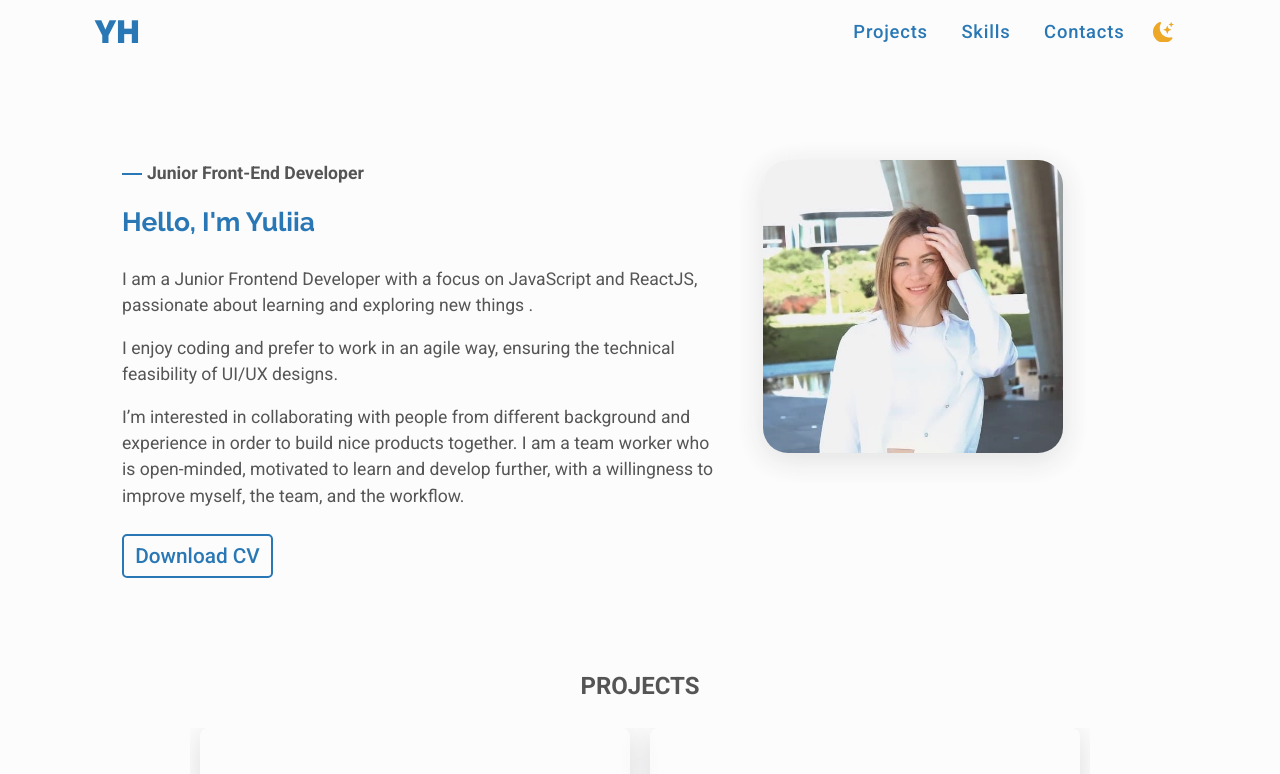
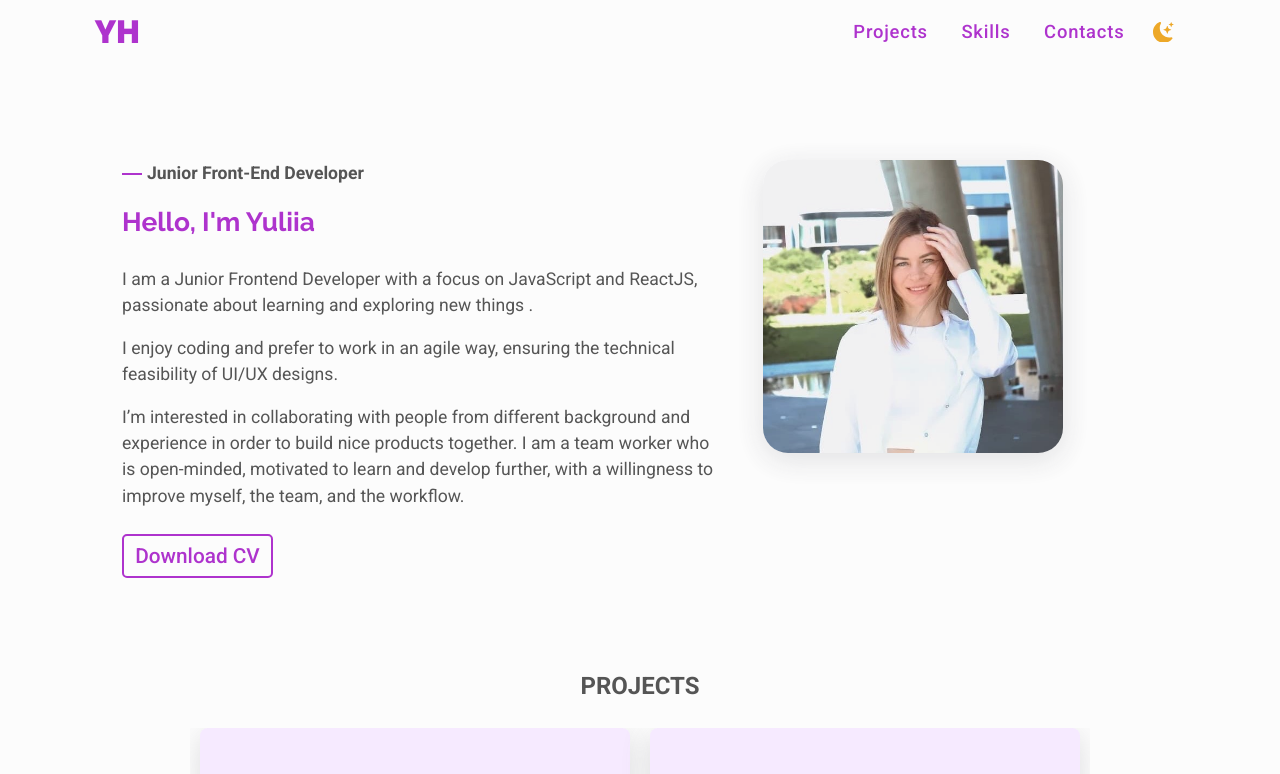
Before and after one commit to Yuliia-Harkusha/portfolio, a React (Create React App) app: page / in a window 1280 px wide. Shown: the top 774 px of the page. Built offline with nearby package versions, Linux system fonts and the light colour scheme.

Commit message:
add bg color to projects cards

```diff
--- a/src/App.css
+++ b/src/App.css
@@ -10,9 +10,10 @@
 .light {
   --clr-bg: #fcfcfc;
   --clr-bg-alt: #fff;
+  --clr-add: #f6eaff;
   --clr-fg: #555;
   --clr-fg-alt: #444;
-  --clr-primary: #2978b5;
+  --clr-primary: #ae33cd;
   --shadow: rgba(100, 100, 111, 0.2) 0px 7px 29px 0px;
 }
 
@@ -20,11 +21,12 @@
   --clr-bg: #2d1950;
   --bg-img: url(images/Night.jpg);
   --clr-bg-alt: rgba(12, 8, 24, 0.904);
+  --clr-add: hsla(243, 27%, 15%, 0.663);
   --crl-sticky: #1b1a2ea9;
   --clr-fg: #f1f1f1;
   --clr-fg-alt: #d6d2ff;
   --clr-primary: #c770f0;
-  --shadow: 0 4px 5px 3px rgba(119, 53, 136, 0.459);
+  --shadow: 0 4px 5px 3px hsla(288, 44%, 37%, 0.459);
 }
 
 main {
@@ -56,7 +58,7 @@ main {
 
 .link:hover,
 .link:focus {
-  opacity: 0.77;
+  opacity: 0.8;
 }
 
 .link-icon {
--- a/src/components/Projects/Projects.css
+++ b/src/components/Projects/Projects.css
@@ -42,6 +42,7 @@
   text-align: center;
   box-shadow: var(--shadow);
   border-radius: 8px;
+  background-color: var(--clr-add);
 }
 
 .project__image {
```
